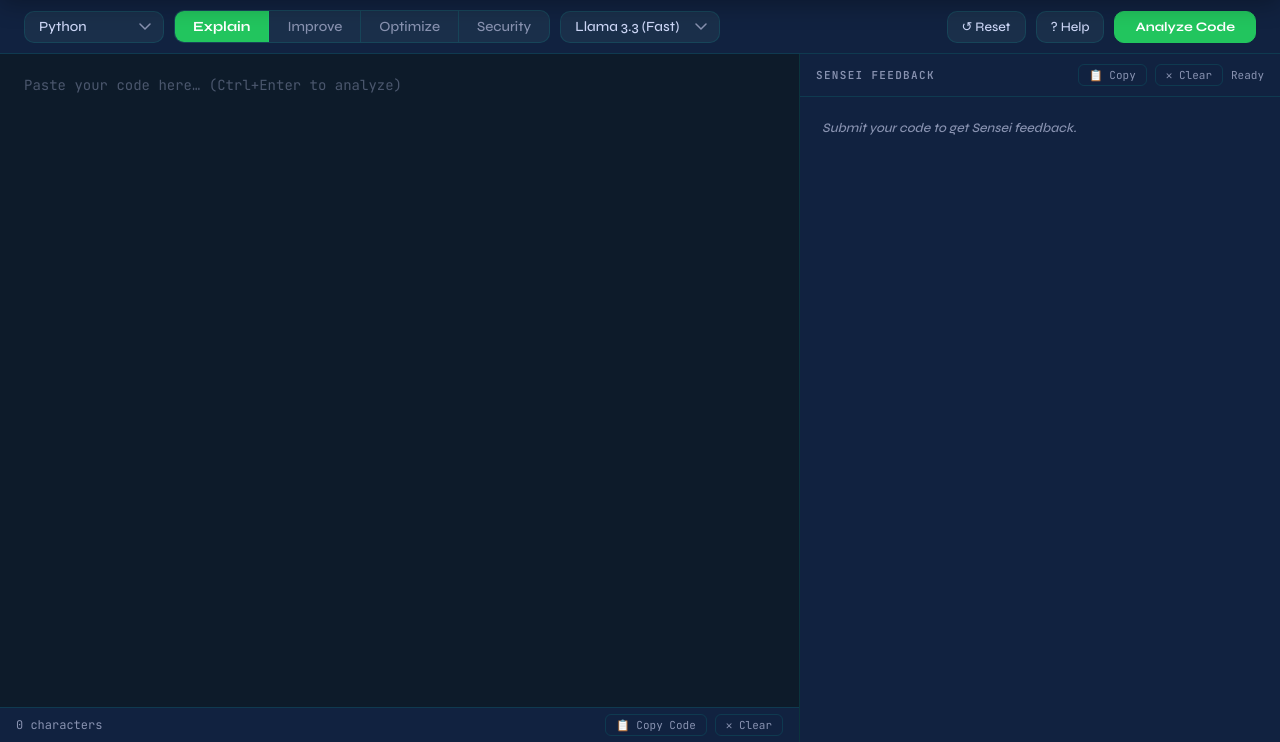
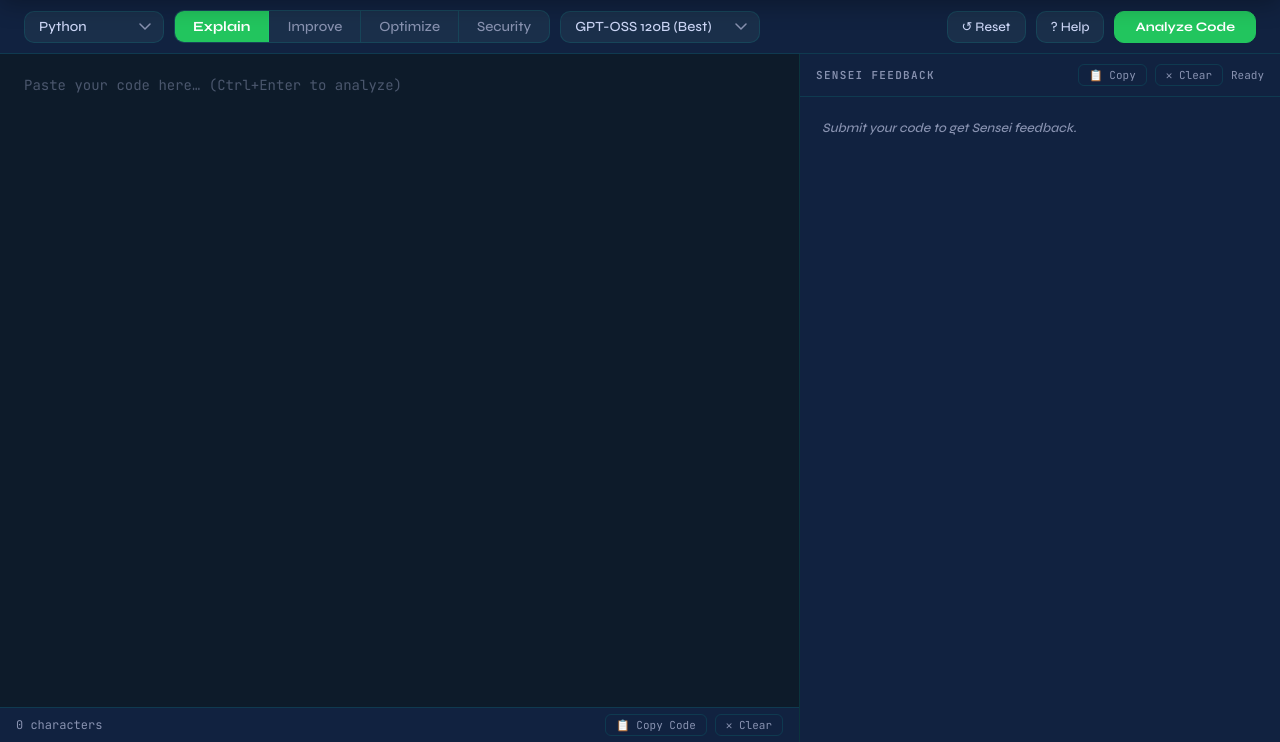
Before and after one commit to prabhhhuu/Code-Sensei, a Flask app: page / in a window 1280 px wide. Shown: the part 58-800 px from the top of the page. Run offline with Flask 3, Linux system fonts and the light colour scheme; the visitor is signed in with stand-in values (Sample User, id 1); some libraries are stand-ins or nearby versions.

Commit message:
Fix: switch to gpt-oss models after Groq retired llama-3.3-70b for free tier

```diff
--- a/backend/ai_service.py
+++ b/backend/ai_service.py
@@ -7,11 +7,11 @@ load_dotenv(os.path.join(os.path.dirname(os.path.abspath(__file__)), '.env'))
 
 GROQ_API_KEY = os.getenv("GROQ_API_KEY", "")
 
+# Model IDs must exist on your Groq plan — check https://console.groq.com/docs/models
+# llama-3.3-70b-versatile was moved to Enterprise-only on Aug 16, 2026.
 MODELS = {
-    "qwen-fast": {"name": "llama-3.3-70b-versatile",  "display": "Llama 3.3 (Fast)"},
-    "qwen-plus": {"name": "llama-3.3-70b-versatile",  "display": "Llama 3.3 (Plus)"},
-    "llama":     {"name": "llama-3.3-70b-versatile",  "display": "Llama 3.3"},
-    "codellama": {"name": "llama-3.1-8b-instant",     "display": "Llama 3.1 (Code)"},
+    "gpt-oss-120b": {"name": "openai/gpt-oss-120b",  "display": "GPT-OSS 120B (Best)"},
+    "gpt-oss-20b":  {"name": "openai/gpt-oss-20b",   "display": "GPT-OSS 20B (Fastest)"},
 }
 
 MODE_PROMPTS = {
@@ -22,12 +22,12 @@ MODE_PROMPTS = {
 }
 
 
-def get_ai_response(code: str, language: str, mode: str, model: str = "qwen-fast") -> str:
+def get_ai_response(code: str, language: str, mode: str, model: str = "gpt-oss-120b") -> str:
     """Get AI response from Groq API."""
     if not GROQ_API_KEY:
         return "❌ Error: GROQ_API_KEY not set in .env file."
 
-    model_info  = MODELS.get(model, MODELS["qwen-fast"])
+    model_info  = MODELS.get(model, MODELS["gpt-oss-120b"])
     model_name  = model_info["name"]
     mode_prompt = MODE_PROMPTS.get(mode, MODE_PROMPTS["explain"])
 
@@ -65,6 +65,8 @@ Provide a detailed analysis with clear explanations and proper markdown formatti
             return "Unexpected response format from AI."
         elif response.status_code == 401:
             return "❌ Invalid Groq API key. Update GROQ_API_KEY in your .env file."
+        elif response.status_code == 404:
+            return "❌ Model not available on your Groq plan — it may have been retired. Update model IDs in ai_service.py (see https://console.groq.com/docs/models)."
         elif response.status_code == 429:
             return "⏳ Rate limit reached. Please wait a few seconds and try again."
         else:
--- a/backend/routes/editor_routes.py
+++ b/backend/routes/editor_routes.py
@@ -89,7 +89,7 @@ def analyse():
     code     = data.get("code", "").strip()
     language = data.get("language", "python")
     mode     = data.get("mode", "explain")
-    model    = data.get("model", "qwen-fast")
+    model    = data.get("model", "gpt-oss-120b")
 
     if not code:
         return jsonify({"error": "No code provided"}), 400
--- a/backend/templates/editor.html
+++ b/backend/templates/editor.html
@@ -268,10 +268,8 @@
         </div>
 
         <select class="toolbar-select" id="modelSelect" style="min-width:160px">
-            <option value="qwen-fast">Llama 3.3 (Fast)</option>
-            <option value="qwen-plus">Llama 3.3 (Plus)</option>
-            <option value="llama">Llama 3.3</option>
-            <option value="codellama">Llama 3.1 (Code)</option>
+            <option value="gpt-oss-120b">GPT-OSS 120B (Best)</option>
+            <option value="gpt-oss-20b">GPT-OSS 20B (Fastest)</option>
         </select>
 
         <div class="toolbar-spacer"></div>
```
Also changed, not shown: README_DEPLOY.md, 1 other file.
